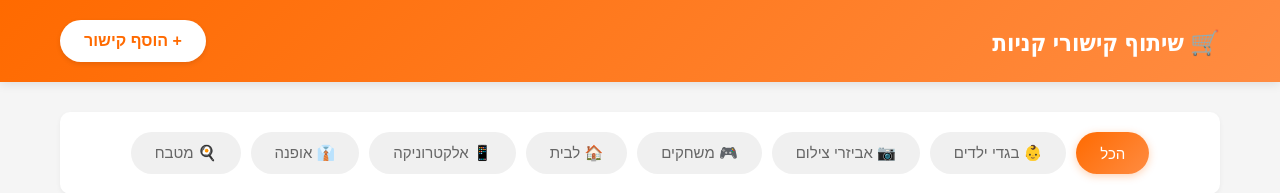
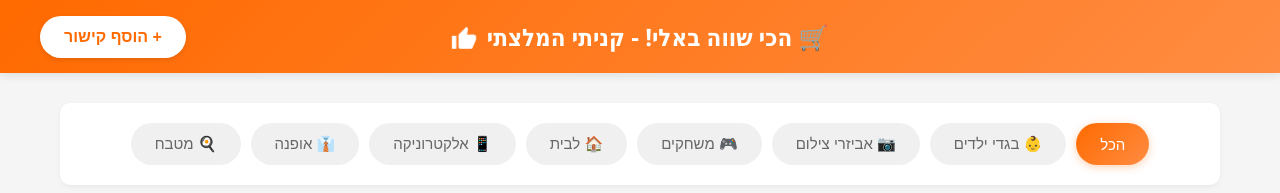
Before and after one commit to yair248/my-website, a plain HTML site: page index.html in a window 1280 px wide. Shown: the top 193 px of the page. Drawn offline with Linux system fonts and the light colour scheme.

Commit message:
Update site

```diff
--- a/index.html
+++ b/index.html
@@ -3,14 +3,18 @@
 <head>
     <meta charset="UTF-8">
     <meta name="viewport" content="width=device-width, initial-scale=1.0">
-    <title>שיתוף קישורי קניות - Shopping Links</title>
+    <title>הכי שווה באלי! קניתי המלצתי</title>
     <link rel="stylesheet" href="style.css">
 </head>
 <body>
     <header class="header">
         <div class="container">
             <div class="logo">
-                <h1>🛒 שיתוף קישורי קניות</h1>
+                <h1>🛒 הכי שווה באלי! - קניתי המלצתי <span class="like-icon">
+                    <svg width="24" height="24" viewBox="0 0 24 24" fill="none" xmlns="http://www.w3.org/2000/svg">
+                        <path d="M1 21h4V9H1v12zm22-11c0-1.1-.9-2-2-2h-6.31l.95-4.57.03-.32c0-.41-.17-.79-.44-1.06L14.17 1 7.59 7.59C7.22 7.95 7 8.45 7 9v10c0 1.1.9 2 2 2h9c.83 0 1.54-.5 1.84-1.22l3.02-7.05c.09-.23.14-.47.14-.73v-2z" fill="white"/>
+                    </svg>
+                </span></h1>
             </div>
             <nav class="nav">
                 <button class="btn-add" id="addLinkBtn">+ הוסף קישור</button>
--- a/style.css
+++ b/style.css
@@ -30,13 +30,35 @@ body {
 
 .header .container {
     display: flex;
-    justify-content: space-between;
+    justify-content: center;
     align-items: center;
+    position: relative;
 }
 
 .logo h1 {
     font-size: 24px;
     font-weight: 700;
+    text-align: center;
+}
+
+.like-icon {
+    display: inline-block;
+    vertical-align: middle;
+    margin-right: 5px;
+    animation: pulse 2s ease-in-out infinite;
+}
+
+.like-icon svg {
+    display: block;
+}
+
+@keyframes pulse {
+    0%, 100% {
+        transform: scale(1);
+    }
+    50% {
+        transform: scale(1.1);
+    }
 }
 
 .btn-add {
@@ -50,10 +72,14 @@ body {
     cursor: pointer;
     transition: all 0.3s ease;
     box-shadow: 0 2px 5px rgba(0,0,0,0.1);
+    position: absolute;
+    left: 0;
+    top: 50%;
+    transform: translateY(-50%);
 }
 
 .btn-add:hover {
-    transform: translateY(-2px);
+    transform: translateY(calc(-50% - 2px));
     box-shadow: 0 4px 10px rgba(0,0,0,0.2);
 }
 
```
